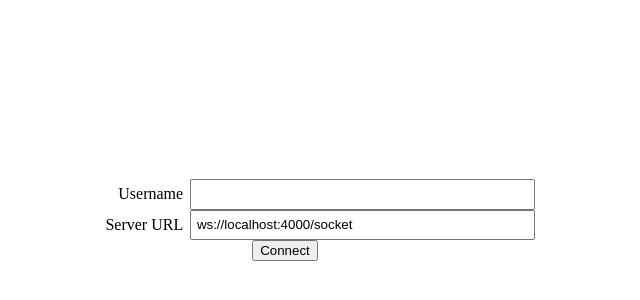
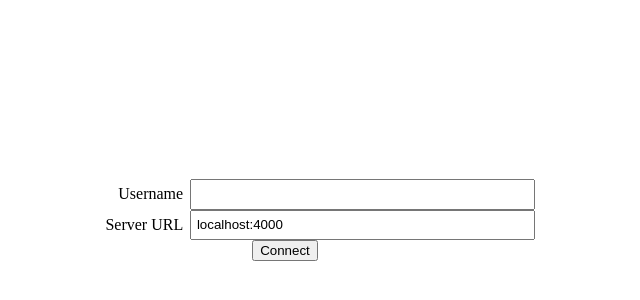
Before and after one commit to volgar1x/ChatterLegacy, a React app in the folder Frontend/: page / in a window 1280 px wide. Shown: the part 180-480 px from the top of the page, without its empty margins (355-995 px from the left). Built offline with nearby package versions, Linux system fonts and the light colour scheme; the HTML template or start-up script is replaced by a standard one.

Commit message:
Improve ConnectForm
- remember last server & last username
- make inputs required

```diff
--- a/Frontend/src/components/ConnectForm.js
+++ b/Frontend/src/components/ConnectForm.js
@@ -4,19 +4,27 @@ import { connect } from 'react-redux';
 import * as ConnectionActions from '../actions/connection';
 
 class ConnectForm extends React.Component {
-  state = {
-    username: '',
-    server: 'ws://localhost:4000/socket',
-  };
+  constructor(props) {
+    super(props);
+
+    if (window.localStorage && window.localStorage['ConnectForm']) {
+      this.state = JSON.parse(window.localStorage['ConnectForm']);
+    } else {
+      this.state = {
+        username: '',
+        server: 'localhost:4000',
+      };
+    }
+  }
 
   render() {
     return (
       <div style={styles.container}>
-        <div style={styles.form}>
+        <form style={styles.form} onSubmit={this.onSubmit}>
 
           <div style={styles.inputGroup}>
             <label htmlFor="username" style={styles.label}>Username</label>
-            <input type="text"
+            <input type="text" required
                    id="username"
                    value={this.state.username}
                    onChange={this.onChange}
@@ -25,18 +33,18 @@ class ConnectForm extends React.Component {
 
           <div style={styles.inputGroup}>
             <label htmlFor="server" style={styles.label}>Server URL</label>
-            <input type="text"
+            <input type="text" required
                    id="server"
                    value={this.state.server}
                    onChange={this.onChange}
                    style={styles.input}/>
           </div>
 
-          <button onClick={this.onConnect} style={styles.button}>
+          <button type="submit" style={styles.button}>
             Connect
           </button>
 
-        </div>
+        </form>
       </div>
     );
   }
@@ -47,8 +55,16 @@ class ConnectForm extends React.Component {
     });
   };
 
-  onConnect = (e) => {
-    this.props.connect(this.state.server, this.state.username);
+  onSubmit = (e) => {
+    e.preventDefault();
+
+    if (window.localStorage) {
+      window.localStorage['ConnectForm'] = JSON.stringify(this.state);
+    }
+
+    this.props.connect(`ws://${this.state.server}/socket`, this.state.username);
+
+    return false;
   };
 }
 
```
